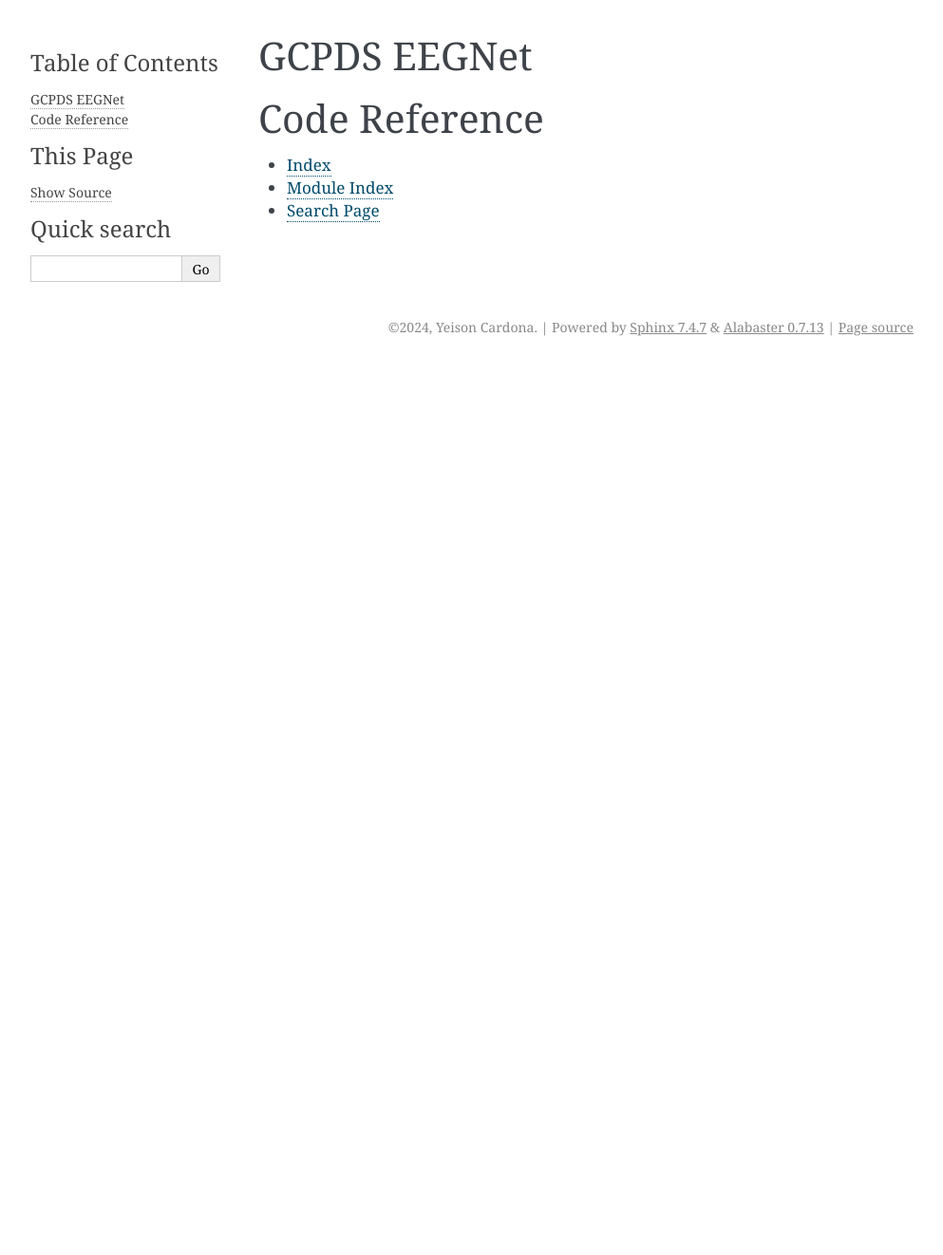
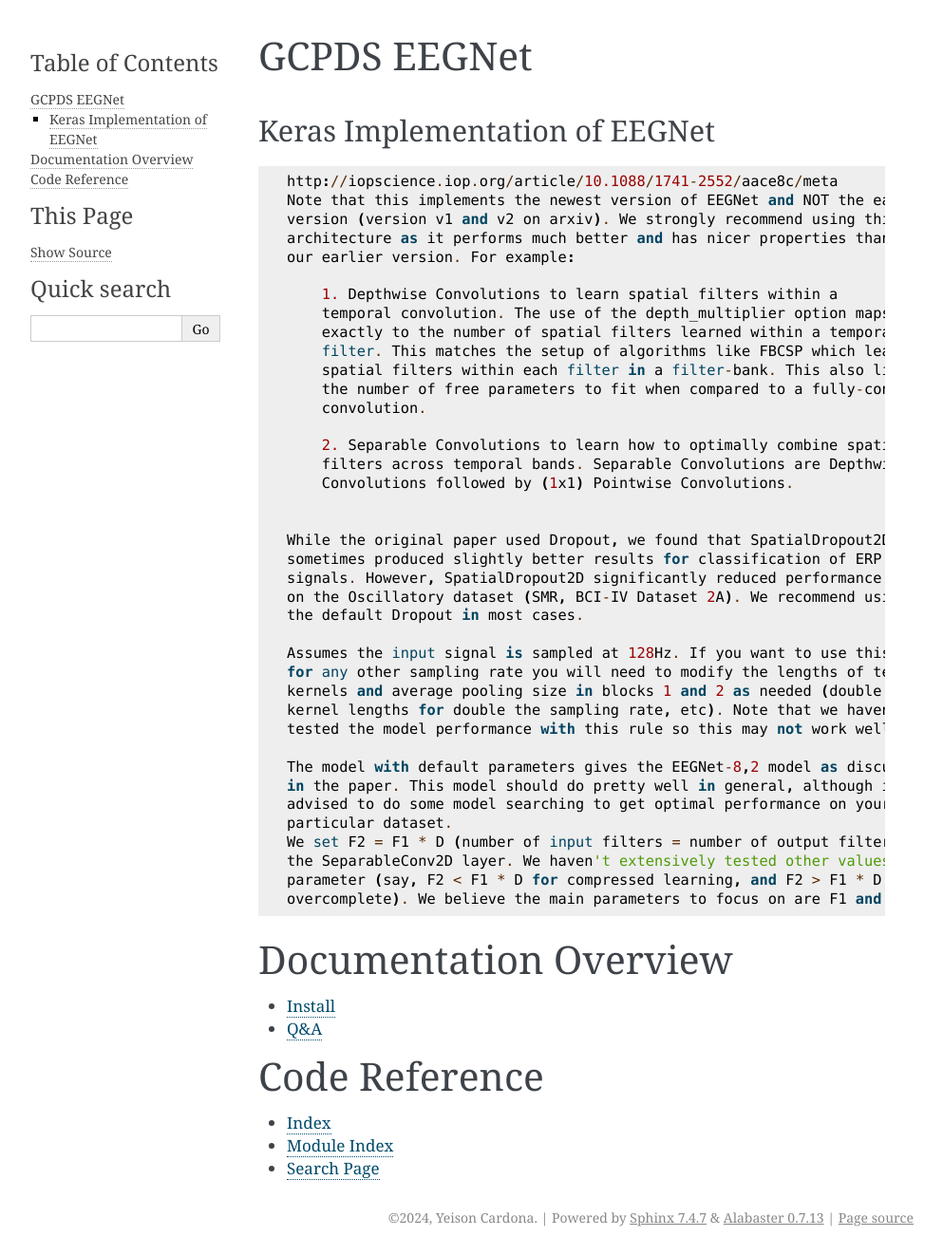
Before and after one commit to dunderlab/python-gcpds.eegnet, a Sphinx documentation site: the page built from docs/source/index.rst, in a window 1280 px wide. Shown: the whole page at 95% size, without its empty margins (148-1141 px from the left). Built offline with Sphinx 7.4.7, drawn with Linux system fonts in a browser that asks for light colours; before the commit the page ends 900 px from its top, so only the background shows below that.

Commit message:
Apply automatic changes

```diff
--- a/docs/source/index.rst
+++ b/docs/source/index.rst
@@ -1,13 +1,17 @@
 
 .. include:: notebooks/readme.rst
 
+
+Documentation Overview
+======================
 
 
 .. toctree::
    :maxdepth: 2
    :name: mastertoc
 
-
+   notebooks/01-install
+   notebooks/02-qanda
 
 
 
--- a/docs/source/notebooks/readme.rst
+++ b/docs/source/notebooks/readme.rst
@@ -1,2 +1,47 @@
 GCPDS EEGNet
 ============
+
+Keras Implementation of EEGNet
+------------------------------
+
+::
+
+   http://iopscience.iop.org/article/10.1088/1741-2552/aace8c/meta
+   Note that this implements the newest version of EEGNet and NOT the earlier
+   version (version v1 and v2 on arxiv). We strongly recommend using this
+   architecture as it performs much better and has nicer properties than
+   our earlier version. For example:
+
+       1. Depthwise Convolutions to learn spatial filters within a
+       temporal convolution. The use of the depth_multiplier option maps
+       exactly to the number of spatial filters learned within a temporal
+       filter. This matches the setup of algorithms like FBCSP which learn
+       spatial filters within each filter in a filter-bank. This also limits
+       the number of free parameters to fit when compared to a fully-connected
+       convolution.
+
+       2. Separable Convolutions to learn how to optimally combine spatial
+       filters across temporal bands. Separable Convolutions are Depthwise
+       Convolutions followed by (1x1) Pointwise Convolutions.
+
+
+   While the original paper used Dropout, we found that SpatialDropout2D
+   sometimes produced slightly better results for classification of ERP
+   signals. However, SpatialDropout2D significantly reduced performance
+   on the Oscillatory dataset (SMR, BCI-IV Dataset 2A). We recommend using
+   the default Dropout in most cases.
+
+   Assumes the input signal is sampled at 128Hz. If you want to use this model
+   for any other sampling rate you will need to modify the lengths of temporal
+   kernels and average pooling size in blocks 1 and 2 as needed (double the
+   kernel lengths for double the sampling rate, etc). Note that we haven't
+   tested the model performance with this rule so this may not work well.
+
+   The model with default parameters gives the EEGNet-8,2 model as discussed
+   in the paper. This model should do pretty well in general, although it is
+   advised to do some model searching to get optimal performance on your
+   particular dataset.
+   We set F2 = F1 * D (number of input filters = number of output filters) for
+   the SeparableConv2D layer. We haven't extensively tested other values of this
+   parameter (say, F2 < F1 * D for compressed learning, and F2 > F1 * D for
+   overcomplete). We believe the main parameters to focus on are F1 and D.
```
Also changed, not shown: README.md (+42 -0 lines).
